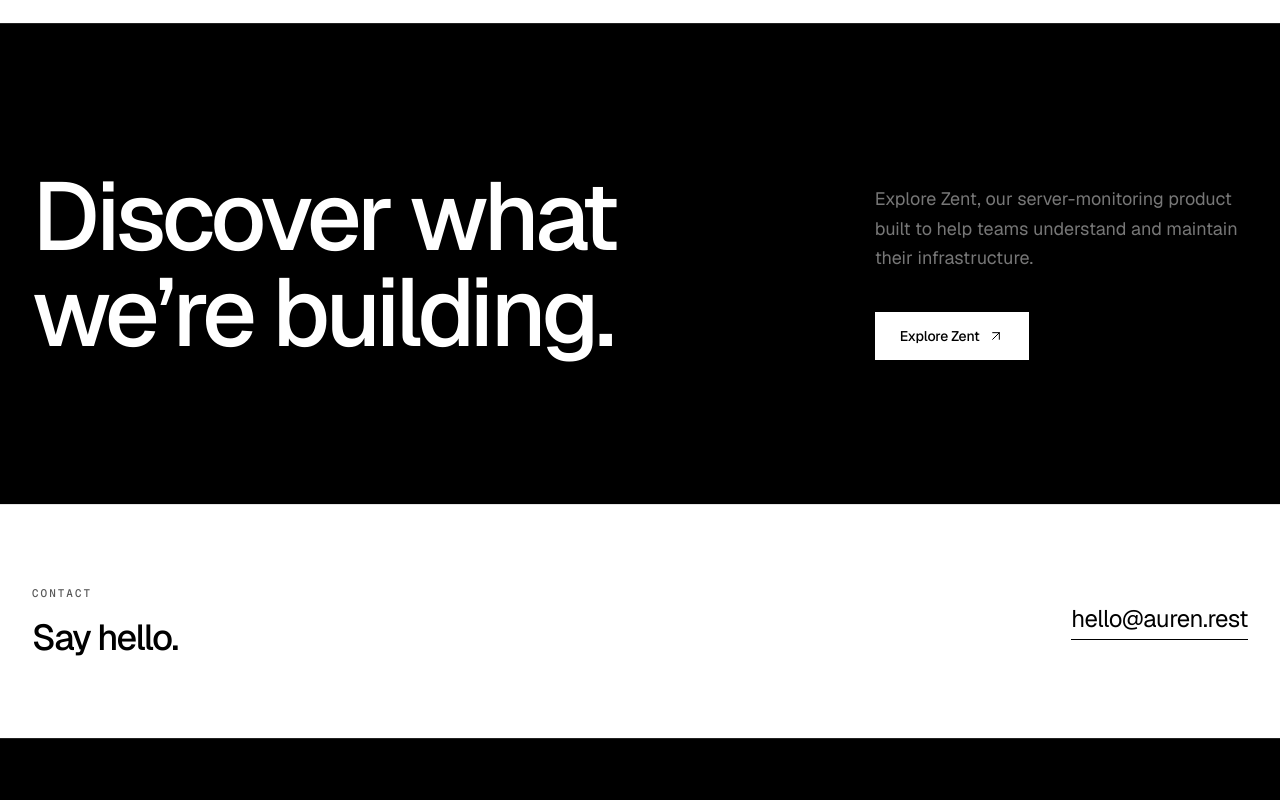
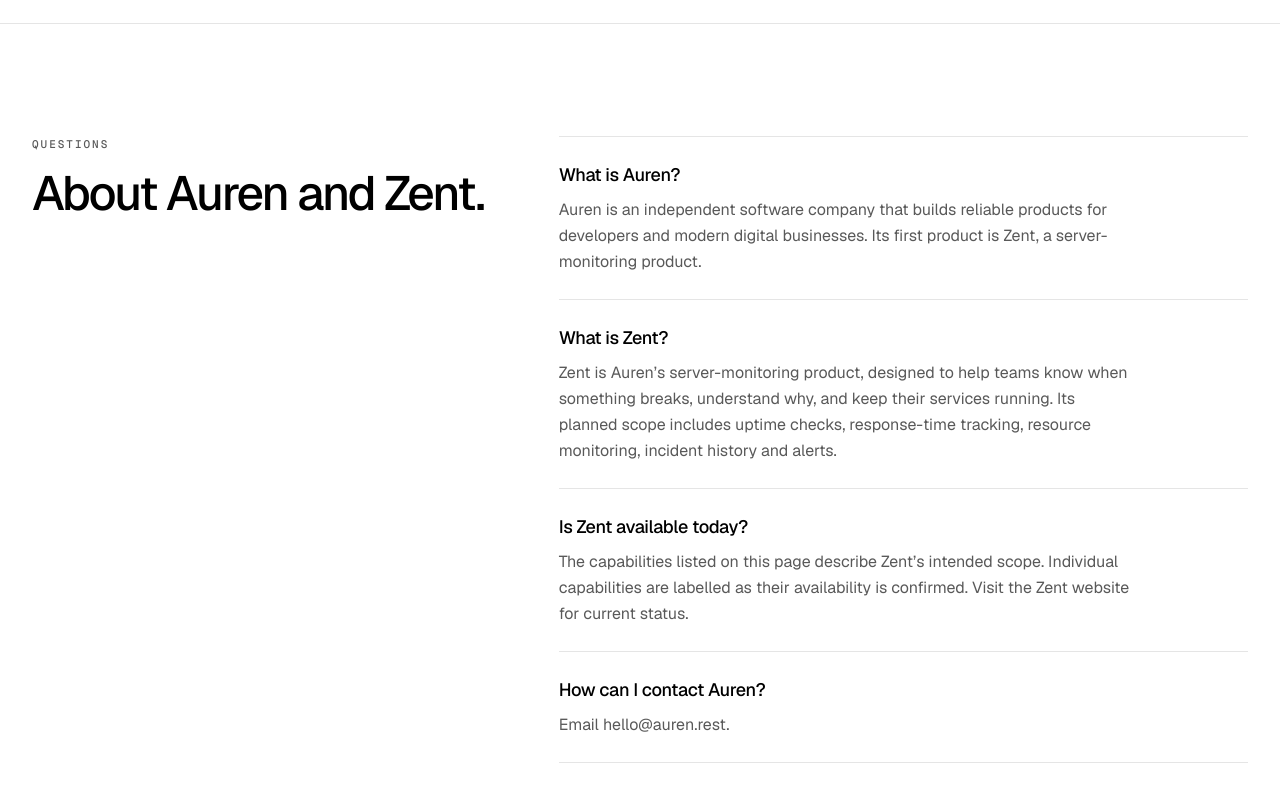
Before and after one commit to auren-best/auren-web, a Next.js app: page / in a window 1280 px wide. Shown: the part 4100-4900 px from the top of the page. Built offline with nearby package versions, Linux system fonts and the light colour scheme; no server answers.

Commit message:
refactor: centralize SEO logic, improve metadata handling, and add JSON-LD support

```diff
--- a/app/page.tsx
+++ b/app/page.tsx
@@ -1,3 +1,4 @@
+import type { Metadata } from "next";
 import { CONTACT_EMAIL, CONTACT_MAILTO, ZENT_URL } from "@/lib/config";
 import {
   ButtonLink,
@@ -9,8 +10,59 @@ import {
   TextLink,
   ZentLogo,
 } from "@/components/ui";
+import { SITE_DESCRIPTION, SITE_NAME, TAGLINE, ORG_ID, WEBSITE_ID, jsonLdString } from "@/lib/seo";
+import { AUREN_URL } from "@/lib/config";
 import { HeroArt } from "@/components/hero-art";
 import { MiniDashboard } from "@/components/mini-dashboard";
+
+export const metadata: Metadata = {
+  title: { absolute: `${SITE_NAME} — ${TAGLINE}` },
+  description: SITE_DESCRIPTION,
+  alternates: { canonical: "/" },
+  openGraph: {
+    type: "website",
+    siteName: SITE_NAME,
+    title: `${SITE_NAME} — ${TAGLINE}`,
+    description: SITE_DESCRIPTION,
+    url: "/",
+  },
+  twitter: {
+    card: "summary_large_image",
+    title: `${SITE_NAME} — ${TAGLINE}`,
+    description: SITE_DESCRIPTION,
+  },
+};
+
+const faqs = [
+  {
+    q: "What is Auren?",
+    a: "Auren is an independent software company that builds reliable products for developers and modern digital businesses. Its first product is Zent, a server-monitoring product.",
+  },
+  {
+    q: "What is Zent?",
+    a: "Zent is Auren’s server-monitoring product, designed to help teams know when something breaks, understand why, and keep their services running. Its planned scope includes uptime checks, response-time tracking, resource monitoring, incident history and alerts.",
+  },
+  {
+    q: "Is Zent available today?",
+    a: "The capabilities listed on this page describe Zent’s intended scope. Individual capabilities are labelled as their availability is confirmed. Visit the Zent website for current status.",
+  },
+  {
+    q: "How can I contact Auren?",
+    a: `Email ${CONTACT_EMAIL}.`,
+  },
+];
+
+const webPageLd = {
+  "@context": "https://schema.org",
+  "@type": "WebPage",
+  "@id": `${AUREN_URL}/#webpage`,
+  url: AUREN_URL,
+  name: `${SITE_NAME} — ${TAGLINE}`,
+  description: SITE_DESCRIPTION,
+  isPartOf: { "@id": WEBSITE_ID },
+  about: { "@id": ORG_ID },
+  inLanguage: "en",
+};
 
 const principles = [
   {
@@ -40,6 +92,10 @@ const capabilities = [
 export default function Home() {
   return (
     <main id="main">
+      <script
+        type="application/ld+json"
+        dangerouslySetInnerHTML={{ __html: jsonLdString(webPageLd) }}
+      />
       {/* Hero */}
       <section aria-labelledby="hero-title" className="bg-white">
         <Container className="grid items-center gap-16 pb-24 pt-20 md:pb-32 md:pt-28 lg:grid-cols-12">
@@ -224,6 +280,33 @@ export default function Home() {
         </div>
       </Section>
 
+      {/* FAQ */}
+      <section
+        id="faq"
+        aria-labelledby="faq-title"
+        className="border-t border-gray-200 bg-white"
+      >
+        <Container className="grid gap-12 py-20 md:py-28 lg:grid-cols-12">
+          <div className="lg:col-span-5">
+            <Eyebrow>Questions</Eyebrow>
+            <h2
+              id="faq-title"
+              className="mt-4 text-3xl font-medium tracking-display md:text-5xl"
+            >
+              About Auren and Zent.
+            </h2>
+          </div>
+          <dl className="divide-y divide-gray-200 border-y border-gray-200 lg:col-span-7">
+            {faqs.map((f) => (
+              <div key={f.q} className="py-6">
+                <dt className="text-lg font-medium tracking-[-0.02em]">{f.q}</dt>
+                <dd className="mt-2 max-w-xl leading-relaxed text-gray-600">{f.a}</dd>
+              </div>
+            ))}
+          </dl>
+        </Container>
+      </section>
+
       {/* Final CTA */}
       <Section tone="inverted" labelledBy="cta-title">
         <div className="grid items-end gap-12 lg:grid-cols-12">
--- a/app/privacy/page.tsx
+++ b/app/privacy/page.tsx
@@ -1,11 +1,22 @@
 import type { Metadata } from "next";
+import { pageMetadata, breadcrumbNode, jsonLdString } from "@/lib/seo";
 import { CONTACT_EMAIL, CONTACT_MAILTO } from "@/lib/config";
 import { ButtonLink, NoticePage } from "@/components/ui";
 
-export const metadata: Metadata = { title: "Privacy" };
+// Placeholder content: keep out of the index until the real policy is published.
+export const metadata: Metadata = pageMetadata({
+  title: "Privacy",
+  description: "Auren’s privacy policy is being prepared. This site sets no advertising or analytics cookies.",
+  path: "/privacy",
+  index: false,
+});
+
+const breadcrumbLd = { "@context": "https://schema.org", ...breadcrumbNode("Privacy", "/privacy") };
 
 export default function Privacy() {
   return (
+    <>
+    <script type="application/ld+json" dangerouslySetInnerHTML={{ __html: jsonLdString(breadcrumbLd) }} />
     <NoticePage eyebrow="Legal" title="Privacy policy" actions={<ButtonLink href="/" variant="secondary">Back to Auren</ButtonLink>}>
       <p>
         Our full privacy policy is being prepared and will be published here
@@ -16,5 +27,6 @@ export default function Privacy() {
         Questions in the meantime: <a className="underline underline-offset-4" href={`mailto:${CONTACT_MAILTO}`}>{CONTACT_EMAIL}</a>
       </p>
     </NoticePage>
+    </>
   );
 }
--- a/app/robots.ts
+++ b/app/robots.ts
@@ -2,5 +2,9 @@ import type { MetadataRoute } from "next";
 import { AUREN_URL } from "@/lib/config";
 
 export default function robots(): MetadataRoute.Robots {
-  return { rules: { userAgent: "*", allow: "/" }, sitemap: `${AUREN_URL}/sitemap.xml` };
+  return {
+    rules: { userAgent: "*", allow: "/" },
+    sitemap: `${AUREN_URL}/sitemap.xml`,
+    host: AUREN_URL,
+  };
 }
--- a/app/sitemap.ts
+++ b/app/sitemap.ts
@@ -1,6 +1,10 @@
 import type { MetadataRoute } from "next";
 import { AUREN_URL } from "@/lib/config";
 
+/**
+ * Canonical, indexable URLs only. /privacy and /terms are placeholders marked
+ * noindex, so they are intentionally omitted until real content ships.
+ */
 export default function sitemap(): MetadataRoute.Sitemap {
-  return ["", "/privacy", "/terms"].map((p) => ({ url: `${AUREN_URL}${p}` }));
+  return [{ url: AUREN_URL, changeFrequency: "monthly", priority: 1 }];
 }
--- a/app/terms/page.tsx
+++ b/app/terms/page.tsx
@@ -1,11 +1,22 @@
 import type { Metadata } from "next";
+import { pageMetadata, breadcrumbNode, jsonLdString } from "@/lib/seo";
 import { CONTACT_EMAIL, CONTACT_MAILTO } from "@/lib/config";
 import { ButtonLink, NoticePage } from "@/components/ui";
 
-export const metadata: Metadata = { title: "Terms" };
+// Placeholder content: keep out of the index until the real policy is published.
+export const metadata: Metadata = pageMetadata({
+  title: "Terms",
+  description: "Auren’s terms of use are being prepared. Zent-specific terms will be published on the Zent website.",
+  path: "/terms",
+  index: false,
+});
+
+const breadcrumbLd = { "@context": "https://schema.org", ...breadcrumbNode("Terms", "/terms") };
 
 export default function Terms() {
   return (
+    <>
+    <script type="application/ld+json" dangerouslySetInnerHTML={{ __html: jsonLdString(breadcrumbLd) }} />
     <NoticePage eyebrow="Legal" title="Terms of use" actions={<ButtonLink href="/" variant="secondary">Back to Auren</ButtonLink>}>
       <p>
         Our terms are being prepared and will be published here. Product-specific
@@ -16,5 +27,6 @@ export default function Terms() {
         Questions in the meantime: <a className="underline underline-offset-4" href={`mailto:${CONTACT_MAILTO}`}>{CONTACT_EMAIL}</a>
       </p>
     </NoticePage>
+    </>
   );
 }
--- a/lib/config.ts
+++ b/lib/config.ts
@@ -1,8 +1,8 @@
-/** Site-wide constants. */
-export const AUREN_URL = "https://auren.rest";
-export const ZENT_URL = "https://zent.auren.rest";
+/** Site-wide constants. Public env vars override defaults at build time. */
+export const AUREN_URL = (process.env.NEXT_PUBLIC_AUREN_URL ?? "https://auren.rest").replace(/\/$/, "");
+export const ZENT_URL = (process.env.NEXT_PUBLIC_ZENT_URL ?? "https://zent.auren.rest").replace(/\/$/, "");
 
 /** Address shown to visitors. */
-export const CONTACT_EMAIL = "hello@auren.rest";
+export const CONTACT_EMAIL = process.env.NEXT_PUBLIC_CONTACT_EMAIL ?? "hello@auren.rest";
 /** Where mailto: links actually deliver. */
 export const CONTACT_MAILTO = "hello@sadeesha.me";
--- /dev/null
+++ b/lib/seo.ts
@@ -0,0 +1,66 @@
+import type { Metadata } from "next";
+import { AUREN_URL } from "@/lib/config";
+
+export const SITE_NAME = "Auren";
+export const TAGLINE = "We build software that keeps things running.";
+export const SITE_DESCRIPTION =
+  "Auren is an independent software company building reliable products for developers and modern digital businesses. Home of Zent, a server-monitoring product.";
+
+/** Stable entity identifiers shared across JSON-LD nodes. */
+export const ORG_ID = `${AUREN_URL}/#organization`;
+export const WEBSITE_ID = `${AUREN_URL}/#website`;
+
+/** Per-page metadata with a self-referencing canonical and matching Open Graph. */
+export function pageMetadata({
+  title,
+  description,
+  path,
+  index = true,
+}: {
+  title: string;
+  description: string;
+  path: string;
+  index?: boolean;
+}): Metadata {
+  return {
+    title,
+    description,
+    alternates: { canonical: path },
+    openGraph: { type: "website", siteName: SITE_NAME, title, description, url: path },
+    twitter: { card: "summary_large_image", title, description },
+    robots: index ? { index: true, follow: true } : { index: false, follow: true },
+  };
+}
+
+/** Serialise JSON-LD safely for inline <script> (prevents `</script>` breakout). */
+export const jsonLdString = (data: unknown) =>
+  JSON.stringify(data).replace(/</g, "\\u003c");
+
+export const organizationNode = {
+  "@type": "Organization",
+  "@id": ORG_ID,
+  name: SITE_NAME,
+  url: AUREN_URL,
+  description: SITE_DESCRIPTION,
+  email: "hello@auren.rest",
+};
+
+export const websiteNode = {
+  "@type": "WebSite",
+  "@id": WEBSITE_ID,
+  url: AUREN_URL,
+  name: SITE_NAME,
+  description: SITE_DESCRIPTION,
+  inLanguage: "en",
+  publisher: { "@id": ORG_ID },
+};
+
+export function breadcrumbNode(name: string, path: string) {
+  return {
+    "@type": "BreadcrumbList",
+    itemListElement: [
+      { "@type": "ListItem", position: 1, name: SITE_NAME, item: AUREN_URL },
+      { "@type": "ListItem", position: 2, name, item: `${AUREN_URL}${path}` },
+    ],
+  };
+}
--- a/next.config.ts
+++ b/next.config.ts
@@ -7,6 +7,17 @@ const config: NextConfig = {
   output: "standalone",
   turbopack: { root: path.resolve(process.cwd()) },
   experimental: { optimizePackageImports: ["lucide-react", "framer-motion"] },
+  async redirects() {
+    // One canonical hostname: send www to the apex (permanent).
+    return [
+      {
+        source: "/:path*",
+        has: [{ type: "host", value: "www.auren.rest" }],
+        destination: "https://auren.rest/:path*",
+        permanent: true,
+      },
+    ];
+  },
   async headers() {
     return [
       {
```
Also changed, not shown: app/layout.tsx (+14 -26 lines), public/llms.txt (added).
